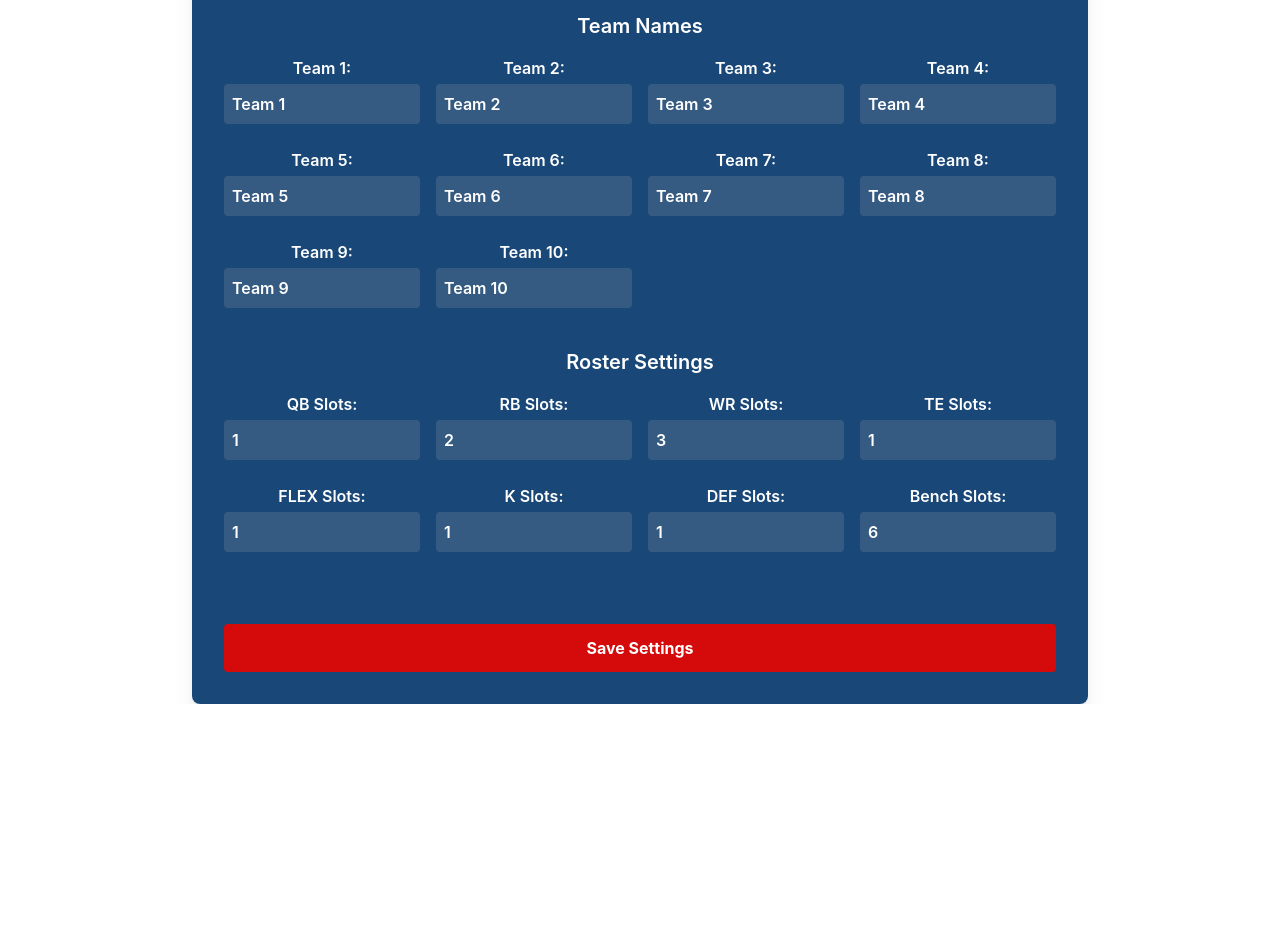
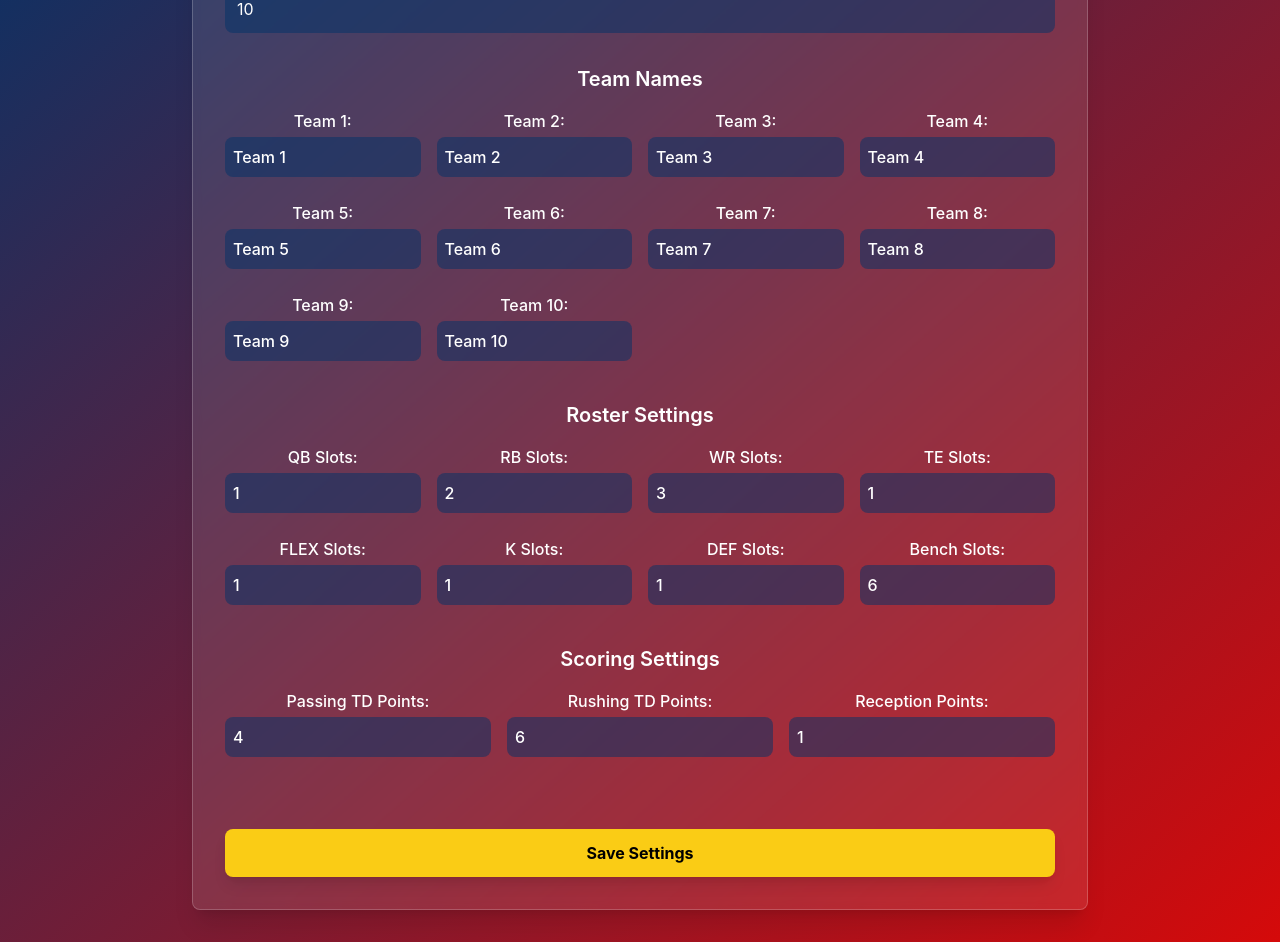
Before and after one commit to melihonat/fantasy-draft-helper, a React (Create React App) app in the folder client/: page / in a window 1280 px wide. Shown: the part 200-1142 px from the top of the page. Before the commit the page ends 904 px from the top, so only its background shows below. Built offline with nearby package versions, Linux system fonts and the light colour scheme.

Commit message:
styles rework

```diff
--- a/client/src/components/DraftBoard.tsx
+++ b/client/src/components/DraftBoard.tsx
@@ -10,7 +10,7 @@ const DraftBoard: React.FC<DraftBoardProps> = ({ draftState, leagueSettings }) =
   type RosterSlotKey = 'QB' | 'RB' | 'WR' | 'TE' | 'FLEX' | 'K' | 'DEF' | 'BN';
 
   const renderRosterSlot = (player: Player | null, position: string) => (
-    <li key={player?.player_id || position} className="text-sm bg-nfl-white bg-opacity-10 rounded p-2 mb-1">
+    <li key={player?.player_id || position} className="text-sm bg-nfl-white bg-opacity-10 rounded p-2 mb-1 transition-all duration-300 ease-in-out hover:bg-opacity-20">
       {player ? (
         <>
           <span className="font-semibold">{player.full_name}</span>
@@ -25,8 +25,6 @@ const DraftBoard: React.FC<DraftBoardProps> = ({ draftState, leagueSettings }) =
   );
 
   const renderTeamRoster = (team: { id: number; players: Player[] }) => {
-    console.log(`Rendering team ${team.id} with ${team.players.length} players`);
-    console.log(team.players);
     const rosterSlots: Record<RosterSlotKey, (Player | null)[]> = {
       QB: Array(leagueSettings.qbSlots).fill(null),
       RB: Array(leagueSettings.rbSlots).fill(null),
@@ -49,7 +47,7 @@ const DraftBoard: React.FC<DraftBoardProps> = ({ draftState, leagueSettings }) =
     });
 
     return (
-      <div key={team.id} className="team-draft bg-nfl-gray bg-opacity-10 rounded-lg p-4 mb-4">
+      <div key={team.id} className="team-draft bg-nfl-gray bg-opacity-10 rounded-lg p-4 mb-4 transition-all duration-300 ease-in-out hover:bg-opacity-20">
         <h3 className="text-xl font-bold mb-2 text-nfl-white">{leagueSettings?.teamNames[team.id - 1]}</h3>
         {(Object.entries(rosterSlots) as [RosterSlotKey, (Player | null)[]][]).map(([position, players]) => (
           <div key={position}>
--- a/client/src/components/LeagueSetup.tsx
+++ b/client/src/components/LeagueSetup.tsx
@@ -49,8 +49,9 @@ const LeagueSetup: React.FC<LeagueSetupProps> = ({ onSettingsSubmit }) => {
   };
 
   return (
-    <form onSubmit={handleSubmit} className="league-setup bg-nfl-blue bg-opacity-90 text-nfl-white p-8 rounded-lg shadow-xl max-w-4xl mx-auto">
-      <h2 className="text-3xl font-bold mb-6 text-center">League Settings</h2>
+    <div className="min-h-screen bg-gradient-to-br from-nfl-blue to-nfl-red text-nfl-white p-4 md:p-8">
+      <form onSubmit={handleSubmit} className="league-setup bg-white bg-opacity-10 p-6 md:p-8 rounded-lg shadow-xl max-w-4xl mx-auto backdrop-filter backdrop-blur-sm border border-white border-opacity-20">
+        <h2 className="text-3xl md:text-4xl font-bold mb-8 text-center">League Settings</h2>
 
         <div className="mb-8">
           <h3 className="text-xl font-semibold mb-4">Number of Teams</h3>
@@ -62,7 +63,7 @@ const LeagueSetup: React.FC<LeagueSetupProps> = ({ onSettingsSubmit }) => {
               onChange={handleChange}
               min="4"
               max="16"
-            className="w-full mt-1 bg-nfl-gray bg-opacity-20 text-nfl-white rounded p-2 focus:outline-none focus:ring-2 focus:ring-nfl-red"
+              className="w-full mt-1 bg-nfl-blue bg-opacity-50 text-nfl-white rounded-lg p-3 focus:outline-none focus:ring-2 focus:ring-nfl-red transition duration-300 ease-in-out"
             />
           </div>
         </div>
@@ -72,14 +73,14 @@ const LeagueSetup: React.FC<LeagueSetupProps> = ({ onSettingsSubmit }) => {
           <div className="grid grid-cols-1 sm:grid-cols-2 md:grid-cols-3 lg:grid-cols-4 gap-4">
             {settings.teamNames.map((teamName, index) => (
               <div key={index}>
-              <label className="block mb-2 font-semibold">
+                <label className="block mb-2 font-medium">
                   Team {index + 1}:
                   <input
                     type="text"
                     name={`teamName${index}`}
                     value={teamName}
                     onChange={handleChange}
-                  className="w-full mt-1 bg-nfl-gray bg-opacity-20 text-nfl-white rounded p-2 focus:outline-none focus:ring-2 focus:ring-nfl-red"
+                    className="w-full mt-1 bg-nfl-blue bg-opacity-50 text-nfl-white rounded-lg p-2 focus:outline-none focus:ring-2 focus:ring-nfl-red transition duration-300 ease-in-out"
                   />
                 </label>
               </div>
@@ -92,7 +93,7 @@ const LeagueSetup: React.FC<LeagueSetupProps> = ({ onSettingsSubmit }) => {
           <div className="grid grid-cols-2 sm:grid-cols-3 md:grid-cols-4 gap-4">
             {['QB', 'RB', 'WR', 'TE', 'FLEX', 'K', 'DEF', 'Bench'].map(position => (
               <div key={position}>
-              <label className="block mb-2 font-semibold">
+                <label className="block mb-2 font-medium">
                   {position} Slots:
                   <input
                     type="number"
@@ -101,7 +102,7 @@ const LeagueSetup: React.FC<LeagueSetupProps> = ({ onSettingsSubmit }) => {
                     onChange={handleChange}
                     min="0"
                     max="10"
-                  className="w-full mt-1 bg-nfl-gray bg-opacity-20 text-nfl-white rounded p-2 focus:outline-none focus:ring-2 focus:ring-nfl-red"
+                    className="w-full mt-1 bg-nfl-blue bg-opacity-50 text-nfl-white rounded-lg p-2 focus:outline-none focus:ring-2 focus:ring-nfl-red transition duration-300 ease-in-out"
                   />
                 </label>
               </div>
@@ -109,10 +110,62 @@ const LeagueSetup: React.FC<LeagueSetupProps> = ({ onSettingsSubmit }) => {
           </div>
         </div>
 
-      <button type="submit" className="w-full mt-8 bg-nfl-red hover:bg-red-700 text-nfl-white font-bold py-3 px-4 rounded transition duration-300 ease-in-out transform hover:scale-105">
+        <div className="mb-8">
+          <h3 className="text-xl font-semibold mb-4">Scoring Settings</h3>
+          <div className="grid grid-cols-1 sm:grid-cols-2 md:grid-cols-3 gap-4">
+            <div>
+              <label className="block mb-2 font-medium">
+                Passing TD Points:
+                <input
+                  type="number"
+                  name="passingTouchdownPoints"
+                  value={settings.passingTouchdownPoints}
+                  onChange={handleChange}
+                  min="0"
+                  step="0.5"
+                  className="w-full mt-1 bg-nfl-blue bg-opacity-50 text-nfl-white rounded-lg p-2 focus:outline-none focus:ring-2 focus:ring-nfl-red transition duration-300 ease-in-out"
+                />
+              </label>
+            </div>
+            <div>
+              <label className="block mb-2 font-medium">
+                Rushing TD Points:
+                <input
+                  type="number"
+                  name="rushingTouchdownPoints"
+                  value={settings.rushingTouchdownPoints}
+                  onChange={handleChange}
+                  min="0"
+                  step="0.5"
+                  className="w-full mt-1 bg-nfl-blue bg-opacity-50 text-nfl-white rounded-lg p-2 focus:outline-none focus:ring-2 focus:ring-nfl-red transition duration-300 ease-in-out"
+                />
+              </label>
+            </div>
+            <div>
+              <label className="block mb-2 font-medium">
+                Reception Points:
+                <input
+                  type="number"
+                  name="receptionPoints"
+                  value={settings.receptionPoints}
+                  onChange={handleChange}
+                  min="0"
+                  step="0.5"
+                  className="w-full mt-1 bg-nfl-blue bg-opacity-50 text-nfl-white rounded-lg p-2 focus:outline-none focus:ring-2 focus:ring-nfl-red transition duration-300 ease-in-out"
+                />
+              </label>
+            </div>
+          </div>
+        </div>
+
+        <button
+          type="submit"
+          className="w-full mt-8 bg-yellow-400 hover:bg-yellow-500 text-black font-bold py-3 px-4 rounded-lg transition duration-300 ease-in-out transform hover:scale-105 focus:outline-none focus:ring-2 focus:ring-yellow-500 focus:ring-opacity-50 shadow-lg"
+        >
           Save Settings
         </button>
       </form>
+    </div>
   );
 };
 
--- a/client/src/components/PlayerList.tsx
+++ b/client/src/components/PlayerList.tsx
@@ -12,24 +12,24 @@ const PlayerList: React.FC<PlayerListProps> = ({ players, onDraft }) => {
       <table className="w-full text-left">
         <thead>
           <tr className="bg-nfl-blue bg-opacity-50">
-            <th className="p-2 text-nfl-white">Name</th>
-            <th className="p-2 text-nfl-white">Position</th>
-            <th className="p-2 text-nfl-white">Team</th>
-            <th className="p-2 text-nfl-white">ADP</th>
-            <th className="p-2 text-nfl-white">Action</th>
+            <th className="p-2 text-nfl-white font-semibold">Name</th>
+            <th className="p-2 text-nfl-white font-semibold">Position</th>
+            <th className="p-2 text-nfl-white font-semibold">Team</th>
+            <th className="p-2 text-nfl-white font-semibold">ADP</th>
+            <th className="p-2 text-nfl-white font-semibold">Action</th>
           </tr>
         </thead>
         <tbody>
           {players.map((player) => (
             <tr key={player.player_id} className="border-b border-nfl-gray border-opacity-20 hover:bg-nfl-blue hover:bg-opacity-25 transition-colors duration-150">
-              <td className="p-2">{player.full_name}</td>
+              <td className="p-2 font-medium">{player.full_name}</td>
               <td className="p-2">{player.position}</td>
               <td className="p-2">{player.team}</td>
-              <td className="p-2">{player.adp.toFixed(1)}</td>
+              <td className="p-2 text-nfl-red">{player.adp.toFixed(1)}</td>
               <td className="p-2">
                 <button
                   onClick={() => onDraft(player)}
-                  className="bg-nfl-red hover:bg-red-700 text-nfl-white font-bold py-1 px-3 rounded-full text-sm transition duration-300 ease-in-out transform hover:scale-105"
+                  className="bg-nfl-red hover:bg-red-700 text-nfl-white font-bold py-1 px-3 rounded-full text-sm transition duration-300 ease-in-out transform hover:scale-105 focus:outline-none focus:ring-2 focus:ring-red-500 focus:ring-opacity-50"
                 >
                   Draft
                 </button>
```
Also changed, not shown: client/src/components/DraftOverview.tsx (+10 -10 lines), client/src/components/DraftRoom.tsx (+10 -10 lines), client/src/components/RecommendationDisplay.tsx (+9 -8 lines). Lines whose indentation alone changed are shown as unchanged.
